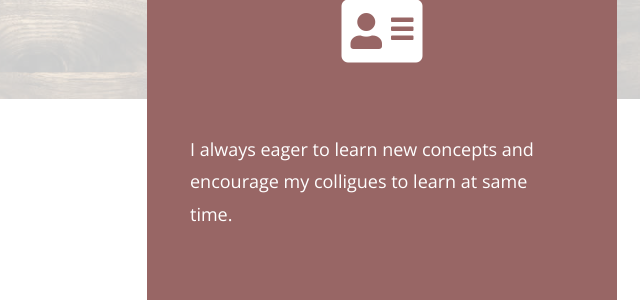
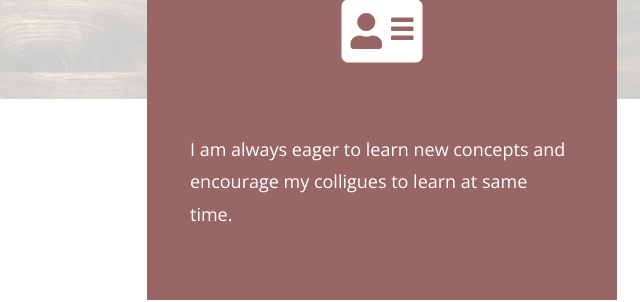
Before and after one commit to SIMHANITHIN/SIMHANITHIN.github.io, a plain HTML site: page index.html in a window 1280 px wide. Shown: the part 800-1102 px from the top of the page, 608-1248 px from the left. Drawn offline with nearby package versions, Linux system fonts and the light colour scheme.

Commit message:
Update index.html

```diff
--- a/index.html
+++ b/index.html
@@ -50,7 +50,7 @@ https://templatemo.com/tm-530-mini-profile
               <div class="tm-welcome-right">
                 <i class="fas fa-4x fa-address-card p-3 tm-welcome-icon"></i>
                 <p class="mb-0">
-                  I always eager to learn new concepts and encourage my colligues to learn at same time.
+                  I am always eager to learn new concepts and encourage my colligues to learn at same time.
                 </p>
               </div>
             </div>
```
